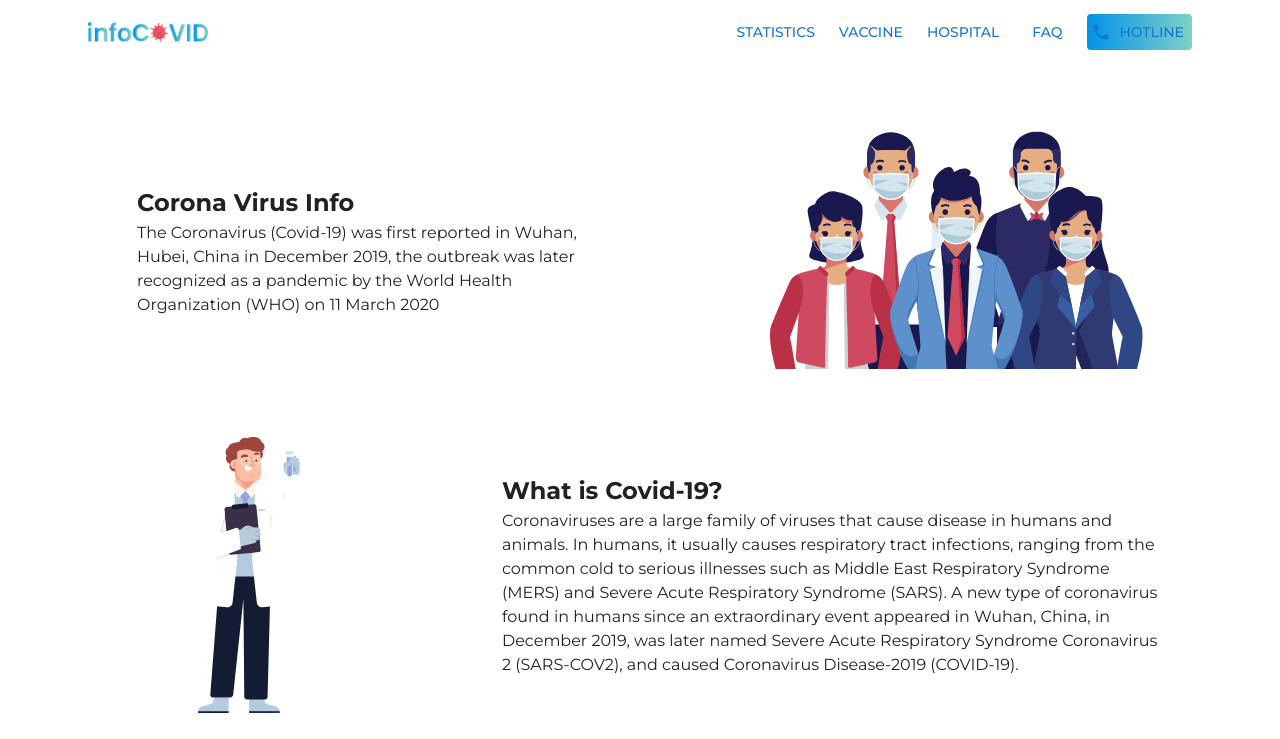
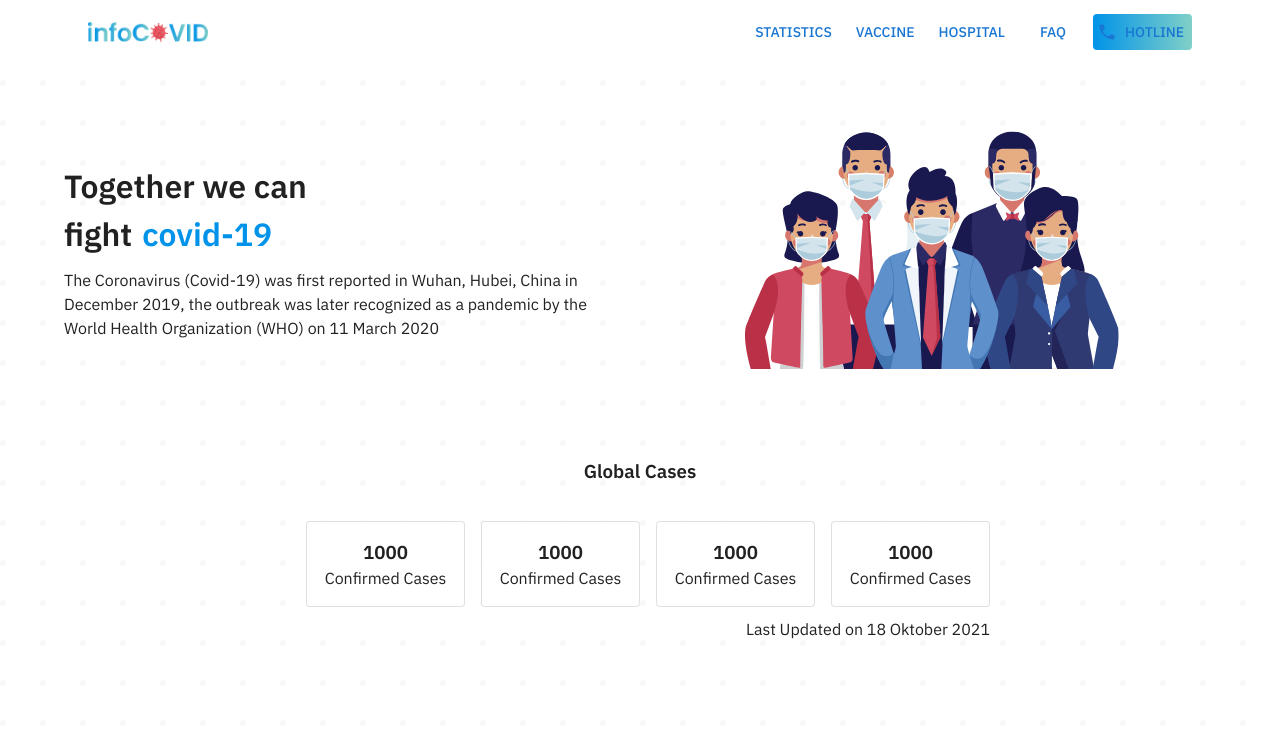
Before and after one commit to niceDeve/info-covid, a Next.js app: page / in a window 1280 px wide. Shown: the top 739 px of the page. Built offline with nearby package versions, Linux system fonts and the light colour scheme.

Commit message:
fix minor issue

```diff
--- a/next.config.js
+++ b/next.config.js
@@ -1,4 +1,4 @@
-const withPWA = require('next-pwa')
+const withPWA = require('next-pwa');
 
 module.exports = withPWA({
   reactStrictMode: true,
@@ -7,5 +7,5 @@ module.exports = withPWA({
     register: true,
     skipWaiting: true,
     disable: process.env.NODE_ENV === 'development',
-  }
+  },
 });
--- a/pages/_app.js
+++ b/pages/_app.js
@@ -10,7 +10,7 @@ import Footer from '../components/Footer/Footer';
 import { Box } from '@mui/material';
 import { makeStyles } from '@mui/styles';
 import styles from '../styles/pages/_app.style';
-import "../styles/pages/about.css"
+import '../styles/pages/about.css';
 import { ThemeProvider, createTheme } from '@mui/material/styles';
 const useStyles = makeStyles(styles);
 
@@ -20,7 +20,7 @@ Router.events.on('routeChangeComplete', NProgress.done);
 
 const theme = createTheme({
   typography: {
-    fontFamily: ['Montserrat !important', 'Roboto', '"Helvetica Neue"', 'Arial', 'sans-serif'].join(','),
+    fontFamily: ['IBM Plex Sans !important', 'sans-serif'],
   },
 });
 
--- a/pages/_document.js
+++ b/pages/_document.js
@@ -32,7 +32,7 @@ class MyDocument extends Document {
             crossOrigin=''
           />
         </Head>
-        <body>
+        <body style={{ backgroundImage: 'url(/pattern.svg)' }}>
           <Main />
           <NextScript />
         </body>
--- a/pages/index.js
+++ b/pages/index.js
@@ -4,6 +4,7 @@ import { makeStyles } from '@mui/styles';
 import styles from '../styles/pages/home.style';
 import Banner from '../sections/landing-page/Banner';
 import Covid from '../sections/landing-page/Covid';
+import GlobalSummary from '../sections/landing-page/Summary';
 const useStyles = makeStyles(styles);
 
 export default function Home() {
@@ -15,6 +16,7 @@ export default function Home() {
       </Head>
       <Container maxWidth='lg'>
         <Banner />
+        <GlobalSummary />
         <Covid />
       </Container>
     </div>
--- a/sections/landing-page/Banner.js
+++ b/sections/landing-page/Banner.js
@@ -6,14 +6,18 @@ export default function Banner() {
   return (
     <div>
       <Grid container spacing={{ xs: 2, md: 2 }}>
-        <Grid item xs={12} sm={12} md={5} style={{ margin: 'auto' }}>
-          <h2>Corona Virus Info</h2>
-          <p>
+        <Grid item xs={12} sm={12} md={6} style={{ margin: 'auto 0' }} order={{ xs: 2, sm: 1 }}>
+          <h1>Together we can</h1>
+          <div style={{ display: 'flex' }}>
+            <h1>fight</h1>
+            <h1 style={{ marginLeft: '10px', color: '#0093e9' }}>covid-19</h1>
+          </div>
+          <p style={{ marginTop: '10px' }}>
             The Coronavirus (Covid-19) was first reported in Wuhan, Hubei, China in December 2019, the outbreak was later recognized as a
             pandemic by the World Health Organization (WHO) on 11 March 2020
           </p>
         </Grid>
-        <Grid item xs={12} sm={12} md={4} style={{ display: 'block', margin: 'auto' }}>
+        <Grid item xs={10} sm={6} md={4} style={{ display: 'block', margin: 'auto' }} order={{ xs: 1, sm: 2 }}>
           <div style={{ display: 'block !important' }}>
             <Image src={person} alt='illustration' width={200} height={200} layout='responsive' />
           </div>
--- a/sections/landing-page/Covid.js
+++ b/sections/landing-page/Covid.js
@@ -4,8 +4,9 @@ import scientist from '../../public/scientist.svg';
 
 export default function Covid() {
   return (
+    <div style={{ marginTop: '100px' }}>
       <Grid container spacing={{ xs: 2, md: 2 }}>
-      <Grid item xs={12} sm={12} md={3} style={{ margin: 'auto' }}>
+        <Grid item xs={9} sm={5} md={3} style={{ margin: 'auto' }}>
           <div style={{ display: 'block !important' }}>
             <Image src={scientist} alt='illustration' width={200} height={200} layout='responsive' />
           </div>
@@ -21,5 +22,6 @@ export default function Covid() {
           </p>
         </Grid>
       </Grid>
+    </div>
   );
 }
--- /dev/null
+++ b/sections/landing-page/Summary.js
@@ -0,0 +1,51 @@
+import { Grid, Card, CardContent } from '@mui/material';
+import { makeStyles } from '@mui/styles';
+import styles from '../../styles/pages/home.style';
+const useStyles = makeStyles(styles);
+
+export default function Summary() {
+  const classes = useStyles();
+
+  return (
+    <div>
+      <h3 style={{ textAlign: 'center', margin: '20px 0' }}>Global Cases</h3>
+      <Grid container spacing={{ xs: 2, md: 2 }} className={classes.summaryContainer}>
+        <Grid item xs={12} sm={12} md={3}>
+          <Card variant='outlined'>
+            <CardContent style={{ paddingBottom: '16px' }}>
+              <h3 style={{ textAlign: 'center' }}>1000</h3>
+              <p style={{ textAlign: 'center' }}>Confirmed Cases</p>
+            </CardContent>
+          </Card>
+        </Grid>
+        <Grid item xs={12} sm={12} md={3}>
+          <Card variant='outlined'>
+            <CardContent style={{ paddingBottom: '16px' }}>
+              <h3 style={{ textAlign: 'center' }}>1000</h3>
+              <p style={{ textAlign: 'center' }}>Confirmed Cases</p>
+            </CardContent>
+          </Card>
+        </Grid>
+        <Grid item xs={12} sm={12} md={3}>
+          <Card variant='outlined'>
+            <CardContent style={{ paddingBottom: '16px' }}>
+              <h3 style={{ textAlign: 'center' }}>1000</h3>
+              <p style={{ textAlign: 'center' }}>Confirmed Cases</p>
+            </CardContent>
+          </Card>
+        </Grid>
+        <Grid item xs={12} sm={12} md={3}>
+          <Card variant='outlined'>
+            <CardContent style={{ paddingBottom: '16px' }}>
+              <h3 style={{ textAlign: 'center' }}>1000</h3>
+              <p style={{ textAlign: 'center' }}>Confirmed Cases</p>
+            </CardContent>
+          </Card>
+        </Grid>
+      </Grid>
+      <div className={classes.update}>
+        <p>Last Updated on 18 Oktober 2021</p>
+      </div>
+    </div>
+  );
+}
--- a/styles/globals.css
+++ b/styles/globals.css
@@ -1,12 +1,11 @@
 @import './nprogress.css';
-@import url('https://fonts.googleapis.com/css2?family=Montserrat:ital,wght@0,100;0,200;0,300;0,400;0,500;0,600;0,700;0,800;0,900;1,100;1,200;1,300;1,400;1,500;1,600;1,700;1,800;1,900&display=swap');
+@import url('https://fonts.googleapis.com/css2?family=IBM+Plex+Sans:ital,wght@0,100;0,200;0,300;0,400;0,500;0,600;1,100;1,200;1,300;1,400;1,500;1,600&display=swap');
 
 * {
   padding: 0;
   margin: 0;
   box-sizing: border-box;
-  font-family: 'Montserrat', -apple-system, BlinkMacSystemFont, Segoe UI, Roboto, Oxygen, Ubuntu, Cantarell, Fira Sans, Droid Sans,
-    Helvetica Neue, sans-serif;
+  font-family: 'IBM Plex Sans', sans-serif;
 }
 
 a {
--- a/styles/pages/home.style.js
+++ b/styles/pages/home.style.js
@@ -1,8 +1,24 @@
 const homeStyle = {
   title: {
-    marginTop: "10px",
+    marginTop: '10px',
     fontWeight: 500,
-    fontSize: "18px",
+    fontSize: '18px',
+  },
+  summaryContainer: {
+    '@media screen and (min-width: 900px)': {
+      width: '700px !important',
+      margin: 'auto !important',
+    },
+  },
+  update: {
+    marginTop: '10px',
+    textAlign: 'center',
+    '@media screen and (min-width: 900px)': {
+      width: '700px',
+      margin: 'auto',
+      marginTop: '10px',
+      textAlign: 'end',
+    },
   },
 };
 
```
Also changed, not shown: public/pattern.svg (added), 1 other file (tests, documents, lock files or other folders). Lines whose indentation alone changed are shown as unchanged.
